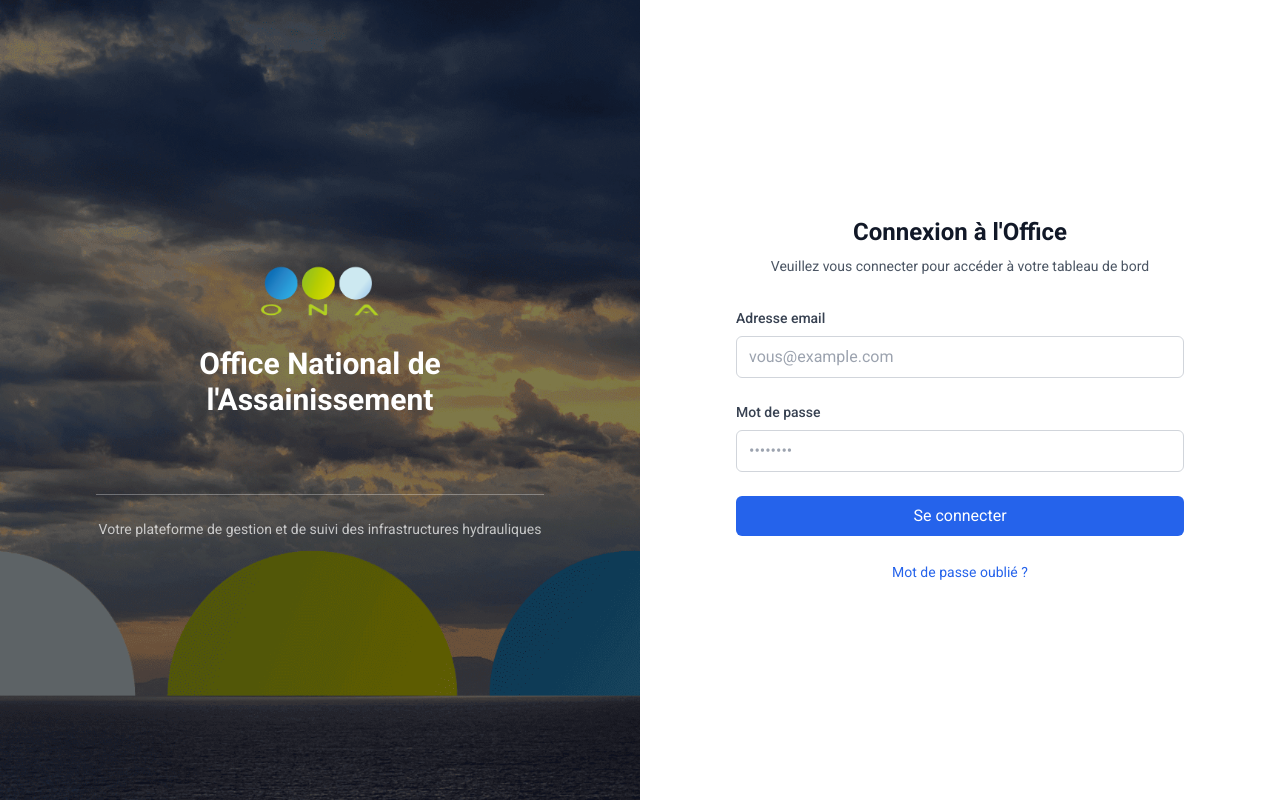
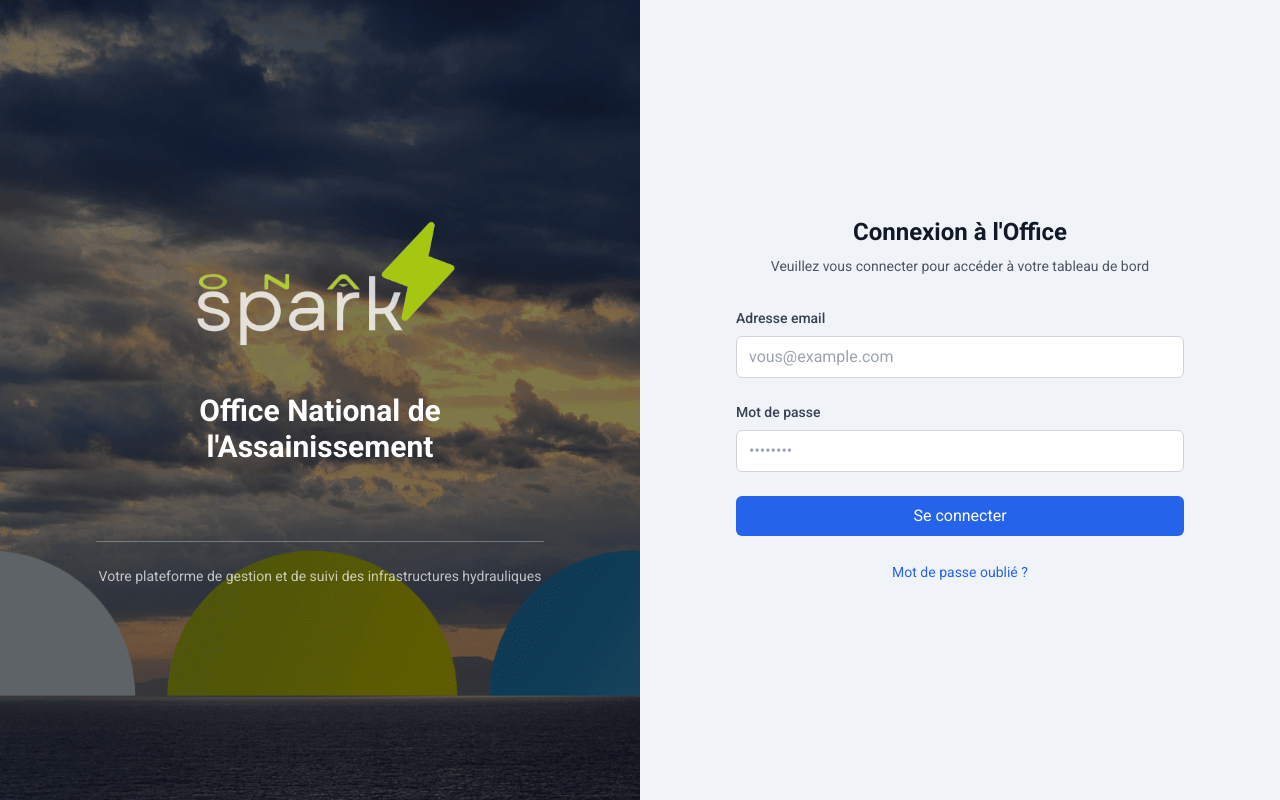
Before and after one commit to MehdiBen2/OnaSpark-next, a Next.js app: page /login in a window 1280 px wide. Built offline with nearby package versions, Linux system fonts and the light colour scheme.

Commit message:
Update page.tsx

```diff
--- a/src/app/login/page.tsx
+++ b/src/app/login/page.tsx
@@ -82,11 +82,11 @@
         <div className="absolute inset-0 bg-black/50 z-10 flex flex-col justify-center items-center text-white p-12">
           <div className="max-w-md text-center space-y-6">
             <Image
-              src="/images/Ona_Blogo.png"
+              src="/images/onalogos/sparkLogofull.png"
               alt="ONA Logo"
-              width={120}
-              height={120}
-              className="mx-auto mb-6"
+              width={350}
+              height={180}
+              className="mx-auto mb-8 object-contain"
             />
             <h2 className="text-3xl font-bold">
               Office National de l'Assainissement
@@ -107,7 +107,7 @@
       </div>
 
       {/* Right Login Form */}
-      <div className="w-full lg:w-1/2 flex items-center justify-center px-6 py-12">
+      <div className="w-full lg:w-1/2 flex items-center justify-center px-6 py-12 bg-[#f0f4f8] dark:bg-[#1a2b3c]">
         <div className="w-full max-w-md space-y-8">
           <div className="text-center">
             <h2 className="text-2xl font-bold text-gray-900 dark:text-white">
```
